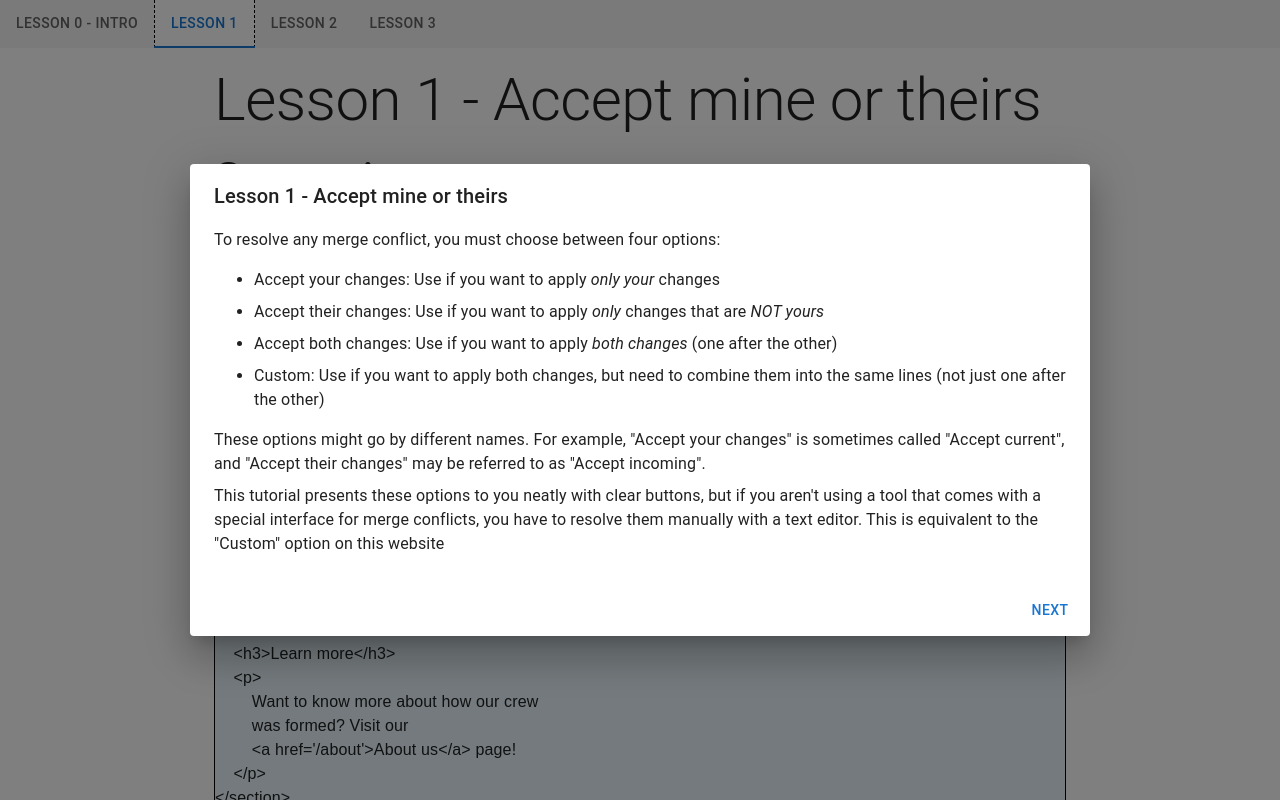
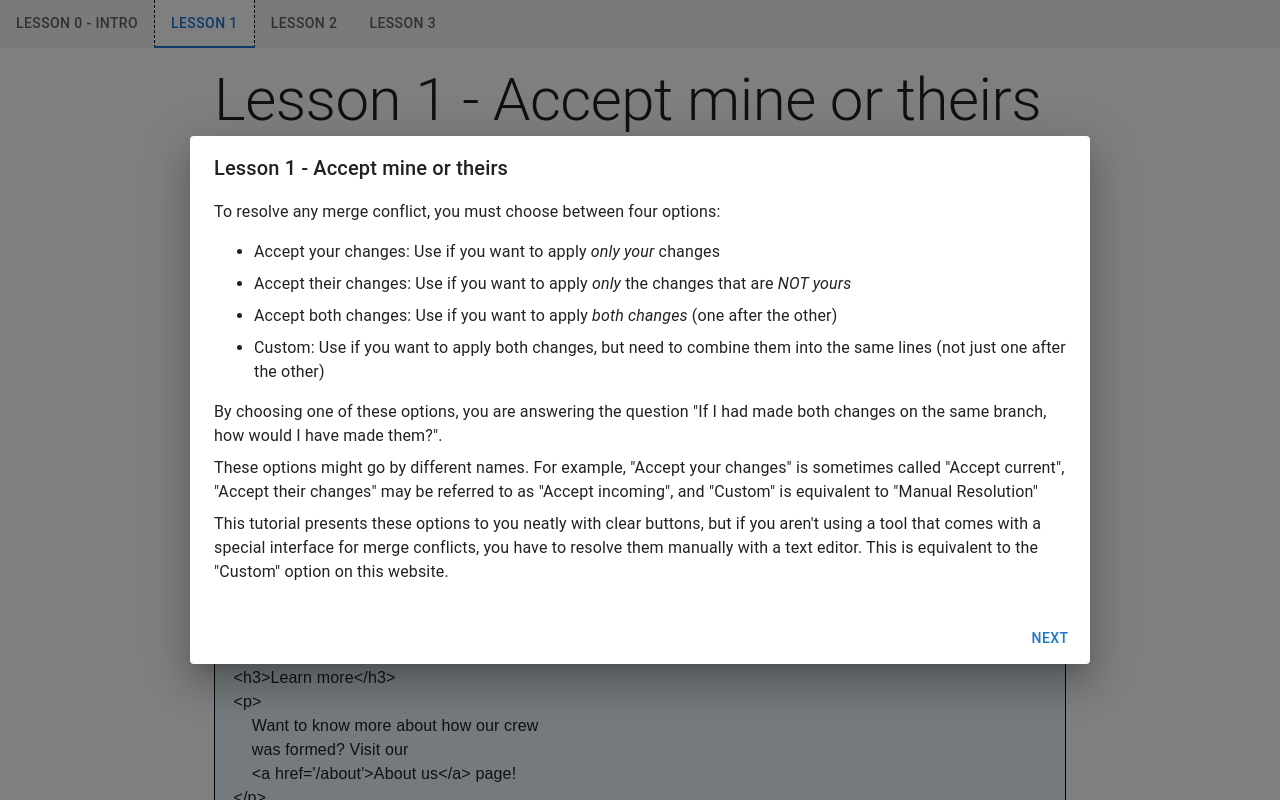
Before and after one commit to SaahirM/Learn-Git-Conflicts, a Next.js app: page /lesson-1 in a window 1280 px wide. Both pictures are taken after a click on the button "NEXT". Shown: the top 800 px of the page. Built offline with nearby package versions, Linux system fonts and the light colour scheme; a web font is replaced by a local one.

Commit message:
rephrase some text in lessons

```diff
--- a/src/app/lesson-1/page.tsx
+++ b/src/app/lesson-1/page.tsx
@@ -24,8 +24,8 @@ export default function Lesson1() {
                                 when you ask it to merge two separate branches
                                 with changes (often made by two separate people)
                                 to the same lines within the same files. To git,
-                                a merge conflict is a change seemingly made to
-                                the same place at the same time.
+                                a merge conflict is two changes seemingly made
+                                to the same place at the same time.
                             </Typography>
                             <Typography>
                                 It doesn&#39;t know which changes are the
@@ -47,7 +47,7 @@ export default function Lesson1() {
                                 </Typography>
                                 <Typography component="li">
                                     Accept their changes: Use if you want to
-                                    apply <em>only</em> changes that are{" "}
+                                    apply <em>only</em> the changes that are{" "}
                                     <em>NOT yours</em>
                                 </Typography>
                                 <Typography component="li">
@@ -62,14 +62,22 @@ export default function Lesson1() {
                                 </Typography>
                             </Box>
                             <Typography>
+                                By choosing one of these options, you are
+                                answering the question &quot;If I had made both
+                                changes on the same branch, how would I have
+                                made them?&quot;.
+                            </Typography>
+                            <Typography>
                                 These options might go by different names. For
                                 example,
                                 &quot;Accept&nbsp;your&nbsp;changes&quot; is
                                 sometimes called
-                                &quot;Accept&nbsp;current&quot;, and
+                                &quot;Accept&nbsp;current&quot;,
                                 &quot;Accept&nbsp;their&nbsp;changes&quot; may
                                 be referred to as
-                                &quot;Accept&nbsp;incoming&quot;.
+                                &quot;Accept&nbsp;incoming&quot;, and
+                                &quot;Custom&quot; is equivalent to
+                                &quot;Manual&nbsp;Resolution&quot;
                             </Typography>
                             <Typography>
                                 This tutorial presents these options to you
@@ -77,7 +85,8 @@ export default function Lesson1() {
                                 using a tool that comes with a special interface
                                 for merge conflicts, you have to resolve them
                                 manually with a text editor. This is equivalent
-                                to the &quot;Custom&quot; option on this website
+                                to the &quot;Custom&quot; option on this
+                                website.
                             </Typography>
                         </>,
                         <>
@@ -88,11 +97,17 @@ export default function Lesson1() {
                                 &quot;Accept&nbsp;their&nbsp;changes&quot;.
                             </Typography>
                             <Typography>
-                                These options are simply for when you want only
-                                one of the two sets of changes. This can happen
-                                if, for example, both sets of changes are doing
-                                the same thing, or if one of the sets of changes
-                                are no longer relevant.
+                                These options are for when you <em>only</em>{" "}
+                                want one of the two changes present in front of
+                                you. How do you know you only want one of the
+                                two changes present in front of you? There is no
+                                hard rule for this. You need to assess the
+                                unique scenario you&#39;re in.
+                            </Typography>
+                            <Typography>
+                                This can happen if, for example, both changes
+                                are doing the same thing, or if one of the
+                                changes are no longer relevant.
                             </Typography>
                         </>,
                         <Typography key={3}>
@@ -140,22 +155,22 @@ export default function Lesson1() {
                     Scenario
                 </Typography>
                 <Typography>
-                    You and a friend are creating a website for this chess club
-                    you&#39;re both in. You agree to divide your work as
-                    follows: your friend is responsible for improving the
-                    homepage, while you will be adding a new &quot;About
-                    us&quot; page. So you set off on your own branches to work
-                    on your parts until it&#39;s time to meet again and merge
-                    your work.
+                    You are a member of a chess club. You&#39;re creating a
+                    website for this chess club with your friend, another
+                    member. You agree to divide your work as follows: your
+                    friend is responsible for improving the homepage, while you
+                    will be adding a new &quot;About us&quot; page. So, you set
+                    off on your own branches to work on your parts until
+                    it&#39;s time to meet again and merge your work.
                 </Typography>
                 <Typography>
                     Unfortunately, there&#39;s been a miscommunication. You
                     didn&#39;t define your boundaries well, so you both did some
                     duplicate work (Oops!). Specifically, what&#39;s happened is
-                    your friend added a section to the homepage to lead users to
-                    the new &quot;About us&quot; page you were working on. But
-                    you added a similar section to the homepage, not realizing
-                    your buddy was doing this too.
+                    your friend added a section to the homepage to lead visitors
+                    to the new &quot;About us&quot; page you were working on.
+                    But you added a similar section to the homepage, not
+                    realizing your buddy had already done this on their branch.
                 </Typography>
                 <Typography>
                     You had a friendly discussion about this and came to the
--- a/src/app/lesson-3/page.tsx
+++ b/src/app/lesson-3/page.tsx
@@ -25,7 +25,7 @@ export default function Lesson3() {
                                 resolve merge conflicts with a text editor
                                 manually if the need ever arises. This is also
                                 the only way to combine changes from two
-                                branches with more control, and not just by
+                                branches with more control instead of just
                                 duct-taping one change to the end of another.
                             </Typography>
                         </>,
```
Also changed, not shown: src/app/lesson-2/page.tsx (+8 -6 lines).
